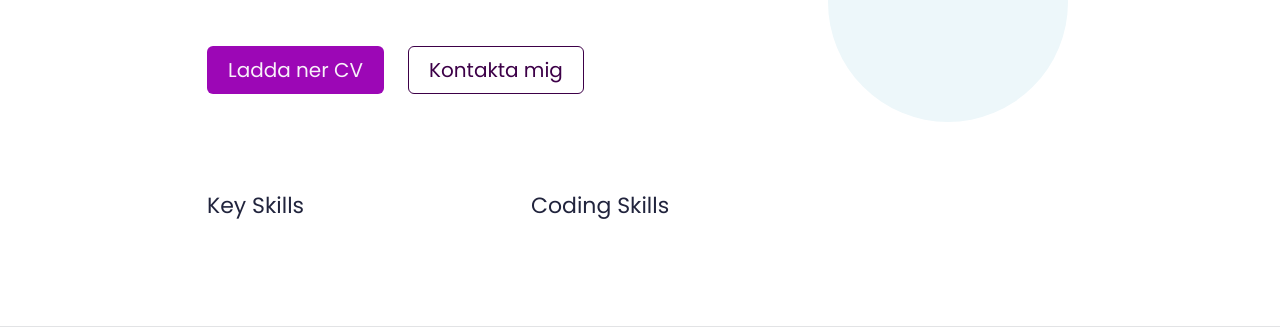
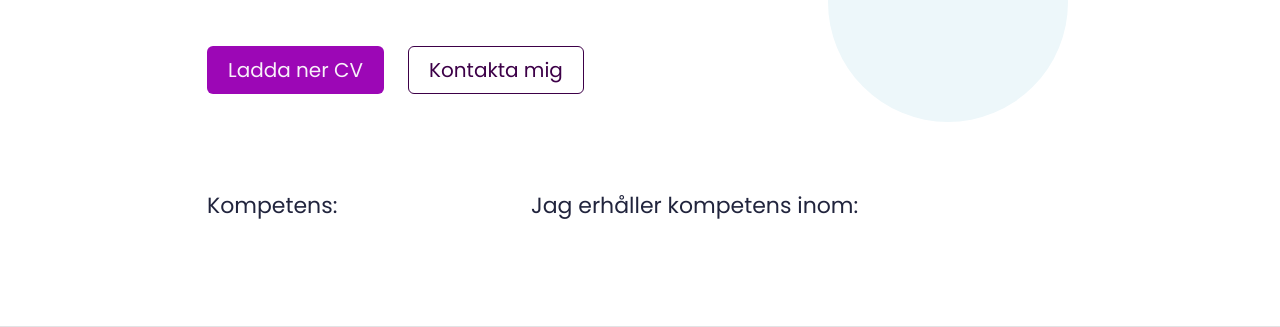
Before and after one commit to CBergane/Portfolio, a Django app: page / in a window 1280 px wide. Shown: the part 311-638 px from the top of the page. Run offline with Django 4.2, Linux system fonts and the light colour scheme; data that the repository does not hold is empty; some libraries are stand-ins or nearby versions.

Commit message:
fixed language

```diff
--- a/templates/index.html
+++ b/templates/index.html
@@ -41,7 +41,7 @@
       <div class="row">
         <div class="col-md-auto">
           <div class="keySkillCol">
-            <h4 class="smTitle pb-3">Key Skills</h4>
+            <h4 class="smTitle pb-3">Kompetens:</h4>
             {% for sk in me.userprofile.skills.all %}
             {% if sk.is_key_skill %}
             <div class="keySkillCard">
@@ -57,7 +57,7 @@
           </div>
         </div>
         <div class="col-md">
-          <h4 class="smTitle pb-3">Coding Skills</h4>
+          <h4 class="smTitle pb-3">Jag erhåller kompetens inom:</h4>
           <div class="progressCol">
             <div class="progressCard">
               {% for sk in me.userprofile.skills.all %}
```
